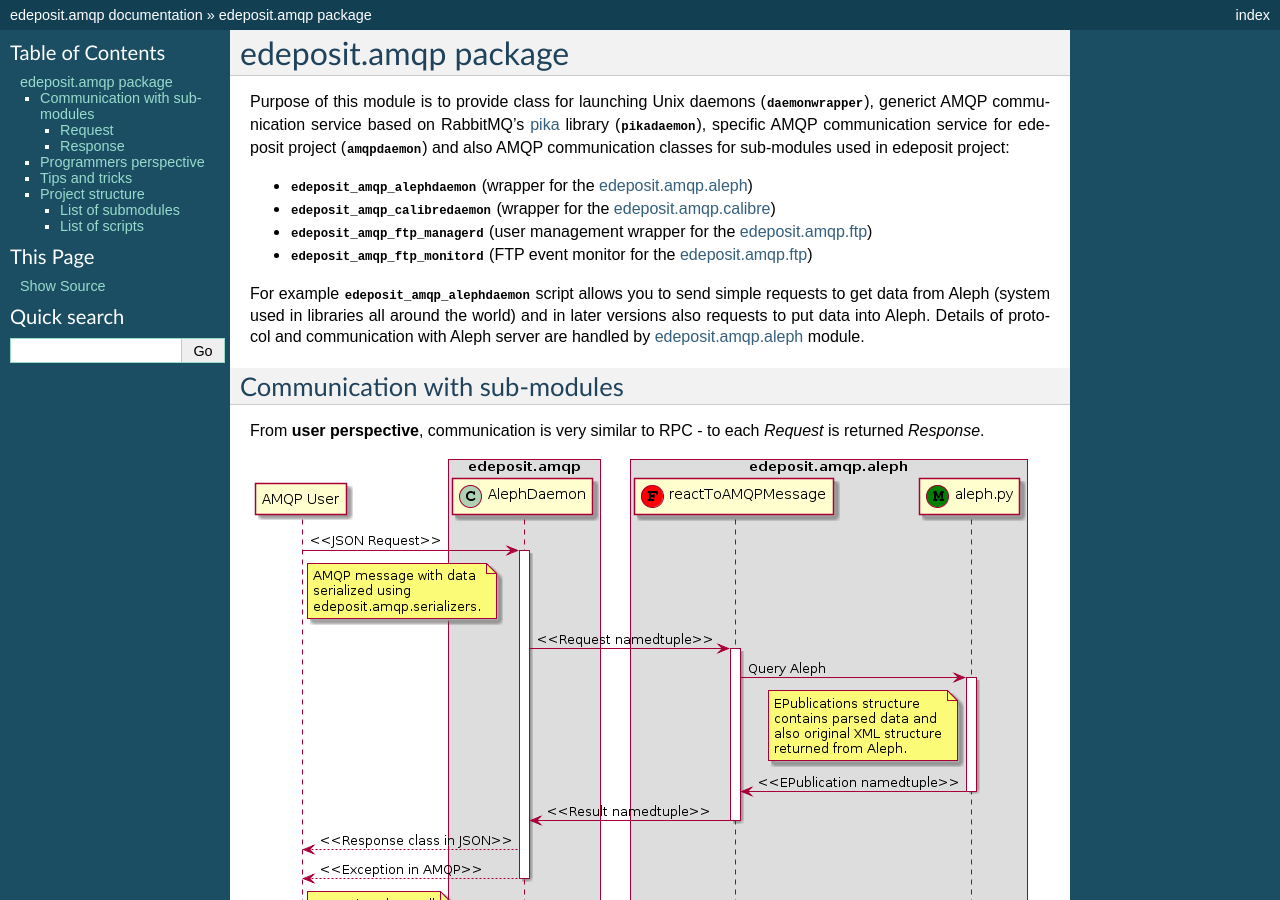
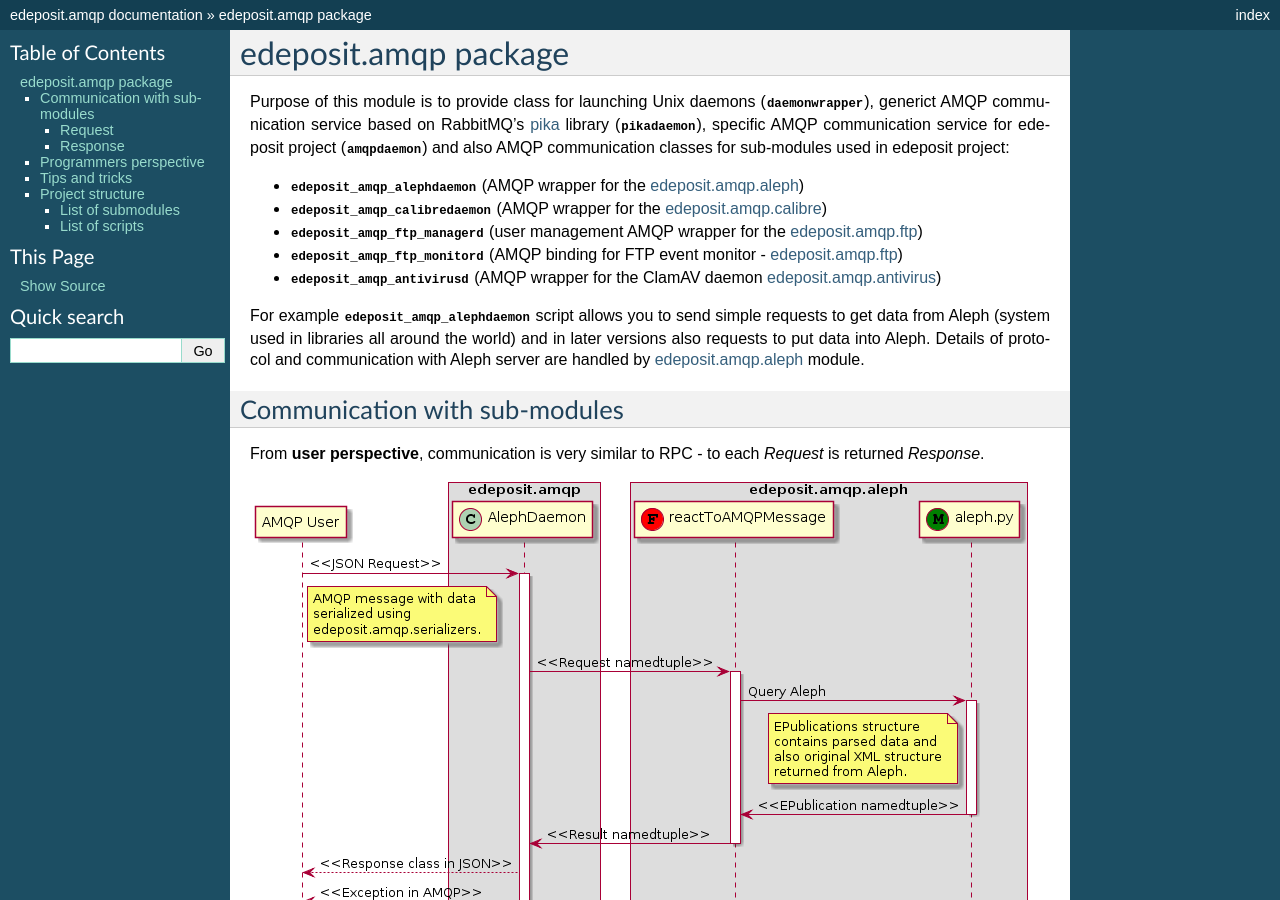
Before and after one commit to edeposit/edeposit.amqp, a Sphinx documentation site: the page built from docs/api/edeposit.amqp.rst, in a window 1280 px wide and 900 px high. Built offline with Sphinx 7.4.7, drawn with Linux system fonts in a browser that asks for light colours; some of the changed text lies outside the part shown.

Commit message:
Added documentation for the edeposit.amqp.antivirus binding. Fixed #31.

```diff
--- a/docs/_static/structure.txt
+++ b/docs/_static/structure.txt
@@ -14,6 +14,7 @@ package "Scritps in bin/" as Scripts {
     class "calibredaemon.py" as calibredaemon <<(S, orchid)>>
     class "ftp_managerd.py" as ftp_managerd <<(S, orchid)>>
     class "ftp_monitord.py" as ftp_monitord <<(S, orchid)>>
+    class "antivirusd.py" as antivirusd <<(S, orchid)>>
 }
 
 DaemonRunner ..> DaemonRunnerWrapper
@@ -24,6 +25,7 @@ PikaDaemon --> AMQPDaemon
 AMQPDaemon --* alephdaemon
 AMQPDaemon --* calibredaemon
 AMQPDaemon --* ftp_managerd
+AMQPDaemon --* antivirusd
 FTPMonitorDaemon --* ftp_monitord
 
 package "edeposit.amqp.ftp" as ftp {
@@ -32,8 +34,11 @@ package "edeposit.amqp.aleph" as aleph {
 }
 package "edeposit.amqp.calibre" as calibre {
 }
+package "edeposit.amqp.antivirus" as antivirus {
+}
 
 ftp_managerd -> ftp
 ftp_monitord -> ftp
 alephdaemon -> aleph
 calibredaemon -> calibre
+antivirusd -> antivirus
--- a/docs/api/edeposit.amqp.rst
+++ b/docs/api/edeposit.amqp.rst
@@ -10,14 +10,16 @@ service for edeposit project (:class:`amqpdaemon <edeposit.amqp.amqpdaemon>`)
 and also AMQP communication classes for sub-modules used in edeposit
 project:
 
-- :mod:`edeposit_amqp_alephdaemon` (wrapper for the
+- :mod:`edeposit_amqp_alephdaemon` (AMQP wrapper for the
   `edeposit.amqp.aleph <http://edeposit-amqp-aleph.readthedocs.org>`_)
-- :mod:`edeposit_amqp_calibredaemon` (wrapper for the
+- :mod:`edeposit_amqp_calibredaemon` (AMQP wrapper for the
   `edeposit.amqp.calibre <http://edeposit-amqp-calibre.readthedocs.org>`_)
-- :mod:`edeposit_amqp_ftp_managerd` (user management wrapper for the
+- :mod:`edeposit_amqp_ftp_managerd` (user management AMQP wrapper for the
   `edeposit.amqp.ftp <http://edeposit-amqp-ftp.readthedocs.org>`_)
-- :mod:`edeposit_amqp_ftp_monitord` (FTP event monitor for the
+- :mod:`edeposit_amqp_ftp_monitord` (AMQP binding for FTP event monitor -
   `edeposit.amqp.ftp <http://edeposit-amqp-ftp.readthedocs.org>`_)
+- :mod:`edeposit_amqp_antivirusd` (AMQP wrapper for the ClamAV daemon
+  `edeposit.amqp.antivirus <http://edeposit-amqp-antivirus.readthedocs.org>`_)
 
 For example :mod:`edeposit_amqp_alephdaemon` script allows
 you to send simple requests to get data from Aleph (system used in libraries
@@ -207,6 +209,7 @@ List of scripts
    /api/edeposit.amqp.calibredaemon.rst
    /api/ftp_managerd.rst
    /api/ftp_monitord.rst
+   /api/edeposit.amqp.antivirus.rst
 
 .. toctree::
    :maxdepth: 1
```
Also changed, not shown: docs/api/edeposit.amqp.antivirus.rst (added, +41 -0 lines), docs/_static/structure.png.
